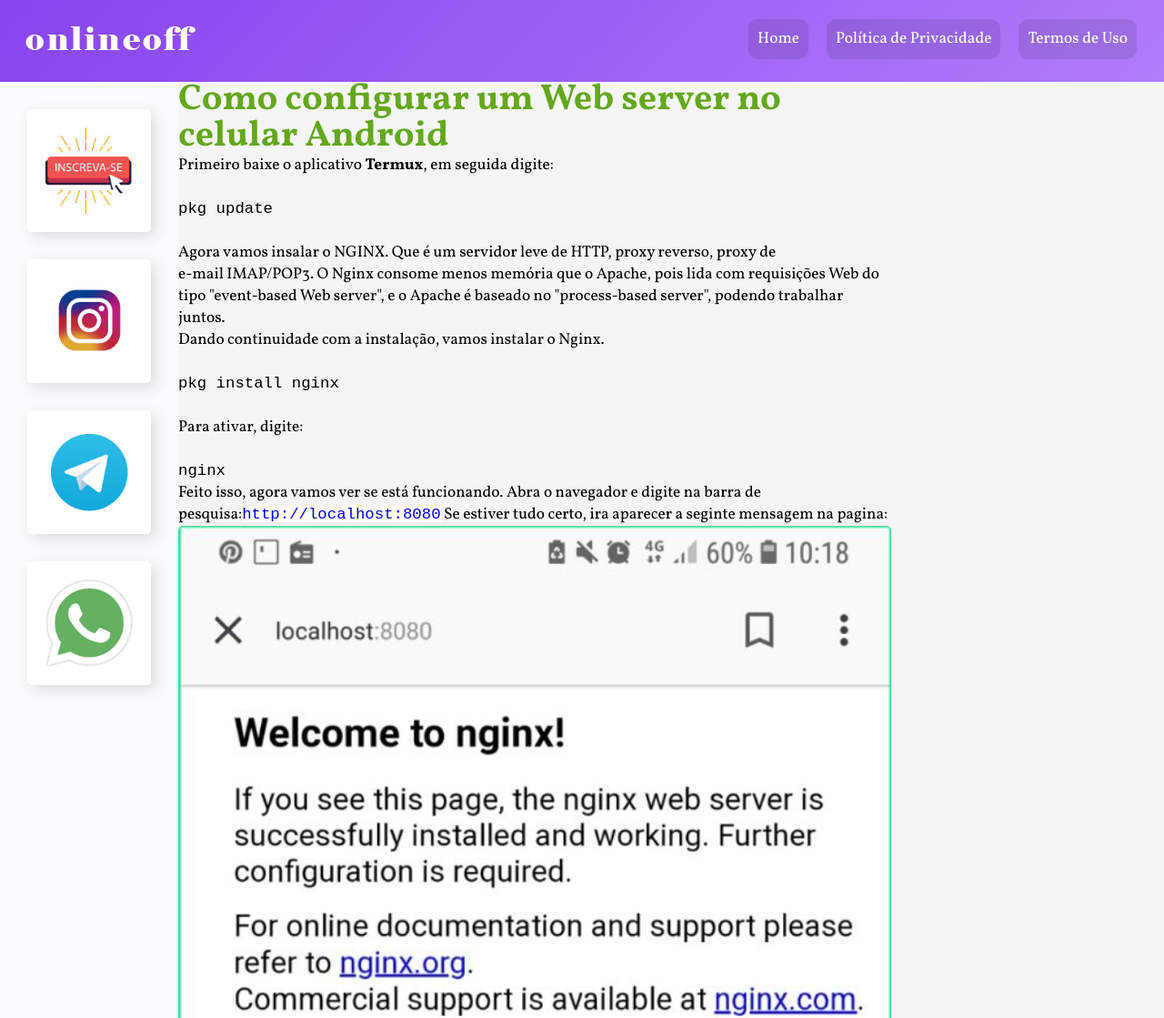
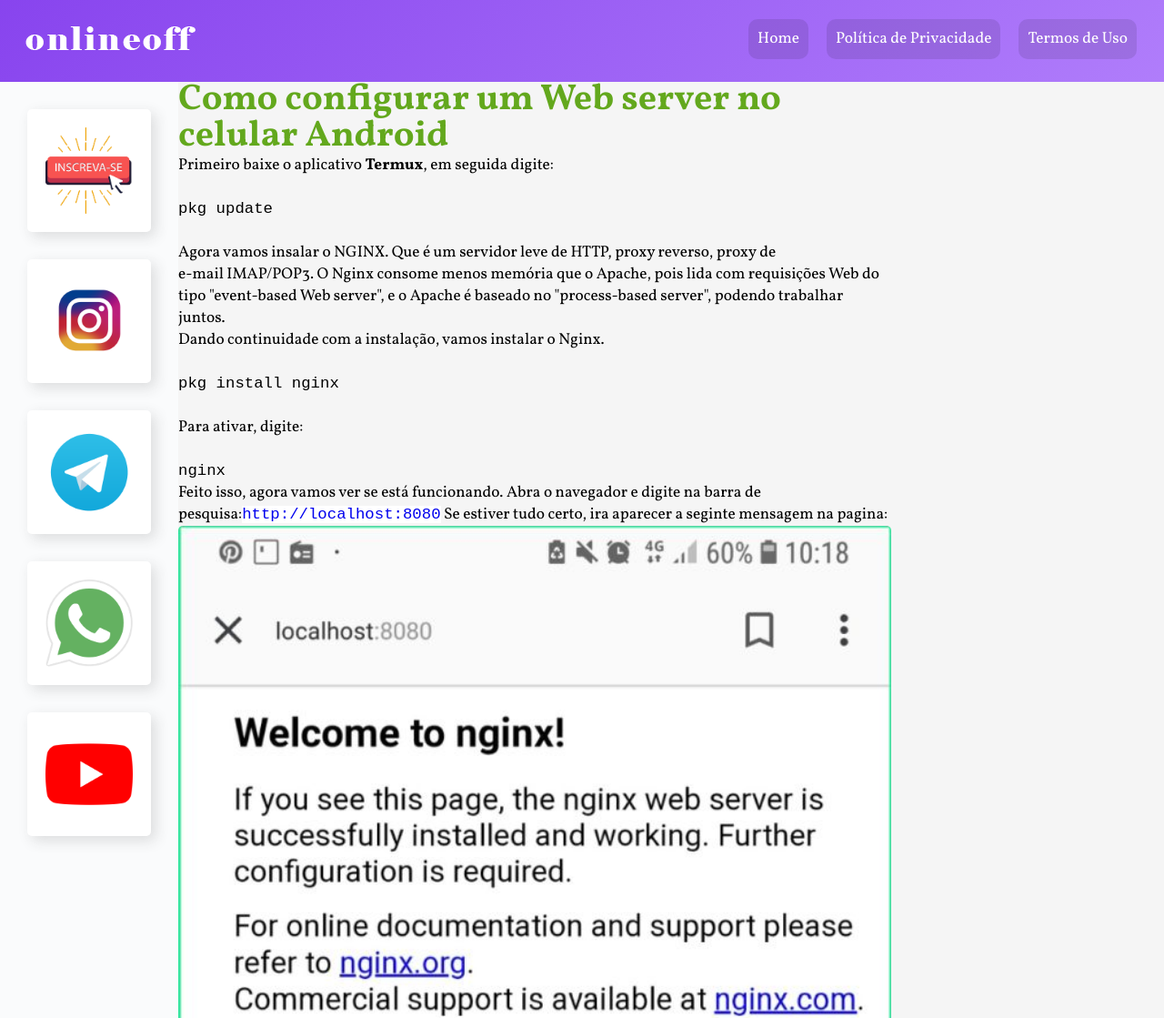
Before and after one commit to felipedantas043/onlineoff, a plain HTML site: page nginx.html in a window 1280 px wide. Shown: the top 1119 px of the page at 91% size. Drawn offline with Linux system fonts and the light colour scheme.

Commit message:
Update nginx.html

```diff
--- a/nginx.html
+++ b/nginx.html
@@ -29,6 +29,7 @@
                     <li><a href="https://instagram.com/felipedantas043" target="_blank"><img src="imagens/instagram.png" alt="instagram"></a></li>
                     <li><a href="https://t.me/devDesconhecido" target="_blank"><img src="imagens/telegram.png" alt="telegram"></a></li>
                     <li><a href="https://wa.me/message/2PWIHCFTIXXCB1" target="_blank"><img src="imagens/whatsapp.png" alt="whatsapp"></a></li>
+                    <li><a href="https://youtube.com/channel/UCLJcJFaJk95K5bqMJYFcRgw"><img src="imagens/youtube.png" alt="Youtube"></a></li>
                 </ul>
             </nav>
 
```
